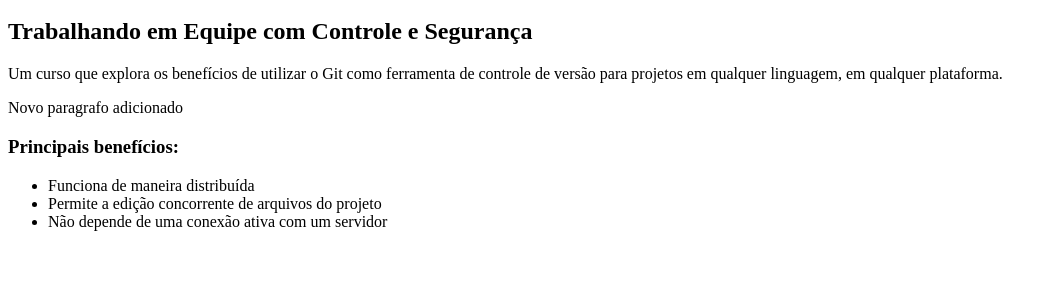
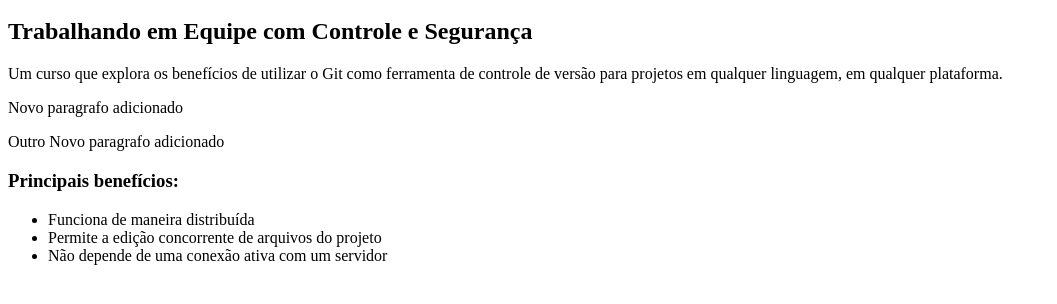
Before and after one commit to lucasfreitas/curso-git, a plain HTML site: page index.html in a window 1280 px wide. Shown: the part 48-352 px from the top of the page, without its empty margins (0-1057 px from the left). Drawn offline with Linux system fonts and the light colour scheme.

Commit message:
Novo commit

```diff
--- a/index.html
+++ b/index.html
@@ -7,6 +7,7 @@
 
         <p>Um curso que explora os benefícios de utilizar o Git como ferramenta de controle de versão para projetos em qualquer linguagem, em qualquer plataforma.</p>
 	<p>Novo paragrafo adicionado</p>
+	<p>Outro Novo paragrafo adicionado</p>
 
         <h3>Principais benefícios:</h3>
         <ul>
```
